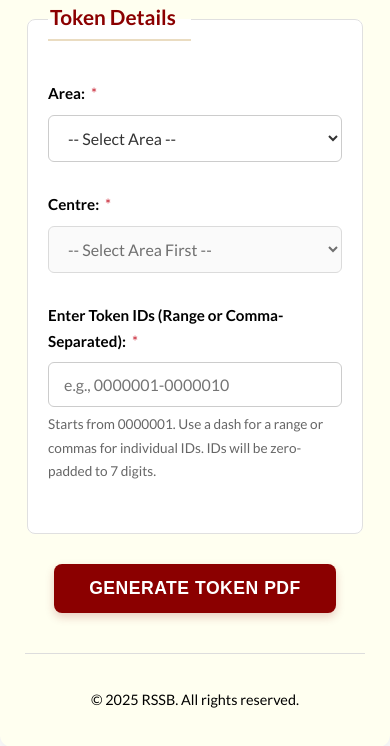
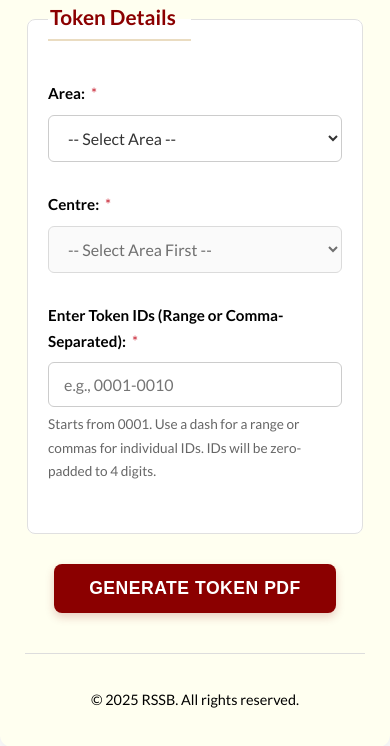
Before and after one commit to HarshulThakur99/rssb_sne_forms, a Flask app: page /mobile_token/printer in a window 390 px wide. Shown: the part 478-1224 px from the top of the page. Run offline with Flask 3, Linux system fonts and the light colour scheme; the visitor is signed in with stand-in values (Sample User, id 1).

Commit message:
mobile token changes

```diff
--- a/config.py
+++ b/config.py
@@ -87,7 +87,7 @@ MOBILE_TOKEN_LAYOUT_CONFIG = {
     "font_bold_path": FONT_BOLD_PATH,
     "text_elements": {
         # Adjust coordinates as needed for your mobile_token.png template
-        "token_id":       {"coords": (500, 255), "size": 27, "color": "black", "is_bold": True},
+        "token_id":       {"coords": (505, 250), "size": 40, "color": "black", "is_bold": True},
         "area_display":   {"coords": (25, 255), "size": 34, "color": "black", "is_bold": True},
         "centre_display": {"coords": (25, 300), "size": 35, "color": "black", "is_bold": True}
     },
--- a/mobile_token_routes.py
+++ b/mobile_token_routes.py
@@ -40,7 +40,7 @@ def generate_tokens_pdf():
 
     try:
         # Use the new 7-digit padding for mobile tokens
-        token_ids = utils.parse_token_ids(token_ids_str, padding=7)
+        token_ids = utils.parse_token_ids(token_ids_str, padding=4)
         if not token_ids:
             flash("Invalid Token ID format. Please use ranges (e.g., 1-10) or commas (e.g., 1,5,8).", "error")
             return redirect(url_for('mobile_token.printer_page'))
--- a/templates/mobile_token_printer_form.html
+++ b/templates/mobile_token_printer_form.html
@@ -151,8 +151,8 @@
                 <div class="token-form-row type-ids-row">
                      <div class="form-field">
                         <label for="token_ids" class="required">Enter Token IDs (Range or Comma-Separated):</label>
-                        <input type="text" id="token_ids" name="token_ids" placeholder="e.g., 0000001-0000010" required>
-                        <small>Starts from 0000001. Use a dash for a range or commas for individual IDs. IDs will be zero-padded to 7 digits.</small>
+                        <input type="text" id="token_ids" name="token_ids" placeholder="e.g., 0001-0010" required>
+                        <small>Starts from 0001. Use a dash for a range or commas for individual IDs. IDs will be zero-padded to 4 digits.</small>
                      </div>
                 </div>
             </fieldset>
```
